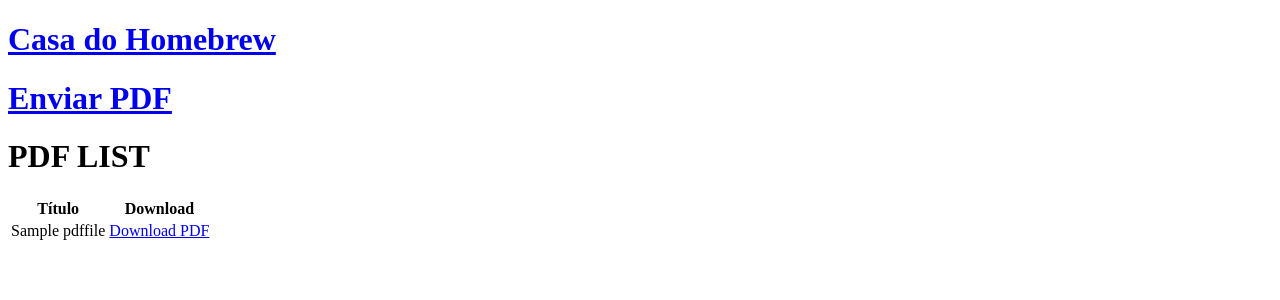
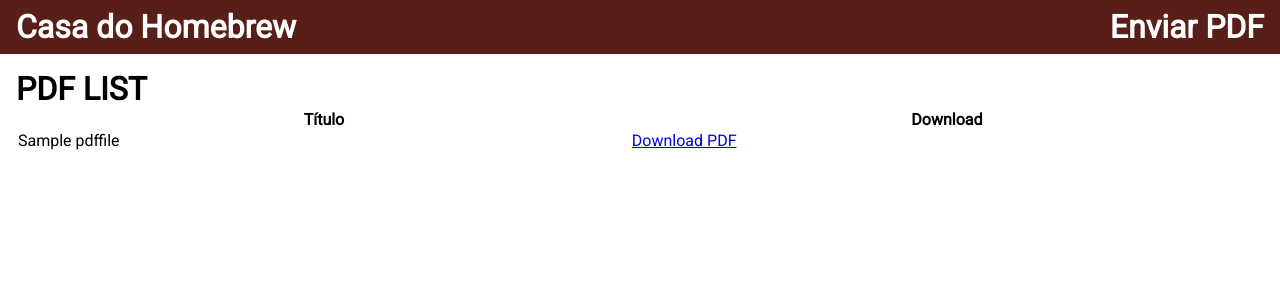
Before and after one commit to rafaelcnagy/casa_do_homebrew, a Django app: page / in a window 1280 px wide. Shown: the top 300 px of the page. Run offline with Django 3.2, Linux system fonts and the light colour scheme; tables that the repository leaves empty hold one stand-in row (values such as "Sample post").

Commit message:
Adiciona css
Cria a pasta `static` e faz as modificações necessárias para que esta seja reconhecida

```diff
--- a/casa_do_homebrew/settings.py
+++ b/casa_do_homebrew/settings.py
@@ -124,5 +124,11 @@ USE_TZ = True
 # https://docs.djangoproject.com/en/3.0/howto/static-files/
 
 STATIC_URL = '/static/'
+
+STATICFILES_DIRS = (
+    os.path.join(BASE_DIR, "casa_do_homebrew/static"),
+    # '/var/www/static/',
+)
+
 MEDIA_ROOT = os.path.join(BASE_DIR, 'media')
 MEDIA_URL = '/media/'
--- /dev/null
+++ b/casa_do_homebrew/static/css/base.css
@@ -0,0 +1,31 @@
+@import url('https://fonts.googleapis.com/css2?family=Roboto&display=swap');
+
+* {
+  font-family: 'Roboto', sans-serif;
+  margin: 0;
+  padding: 0;
+}
+
+.navbar {
+  display: flex;
+  justify-content: space-between;
+  background-color: #581F18;
+  color: #fff;
+  padding: 8px 0px 8px 0px;
+}
+
+.navbar a {
+  text-decoration: none;
+  color: #fff;
+  padding: 16px;
+}
+
+.content {
+  margin: 8px;
+  padding: 8px;
+}
+
+table {
+  width: 100%;
+  justify-content: space-between;
+}
--- a/taverna_dos_pdfs/templates/taverna_dos_pdfs/base.html
+++ b/taverna_dos_pdfs/templates/taverna_dos_pdfs/base.html
@@ -1,13 +1,21 @@
+{% load static %}
+
 <!DOCTYPE html>
 <html lang="en">
     <head>
         <meta charset="UTF-8">
         <title>Casa do Homebrew</title>
+        <link rel="stylesheet" href="{% static 'css/base.css' %}">
 </head>
 <body>
+    <div class="navbar">
         <h1><a href="/">Casa do Homebrew</a></h1>
         <h1><a href="/create">Enviar PDF</a></h1>
+    </div>
+
+    <div class="content">
         {% block content %}
         {% endblock %}
+    </div>
 </body>
 </html>
```
Lines whose indentation alone changed are shown as unchanged.
